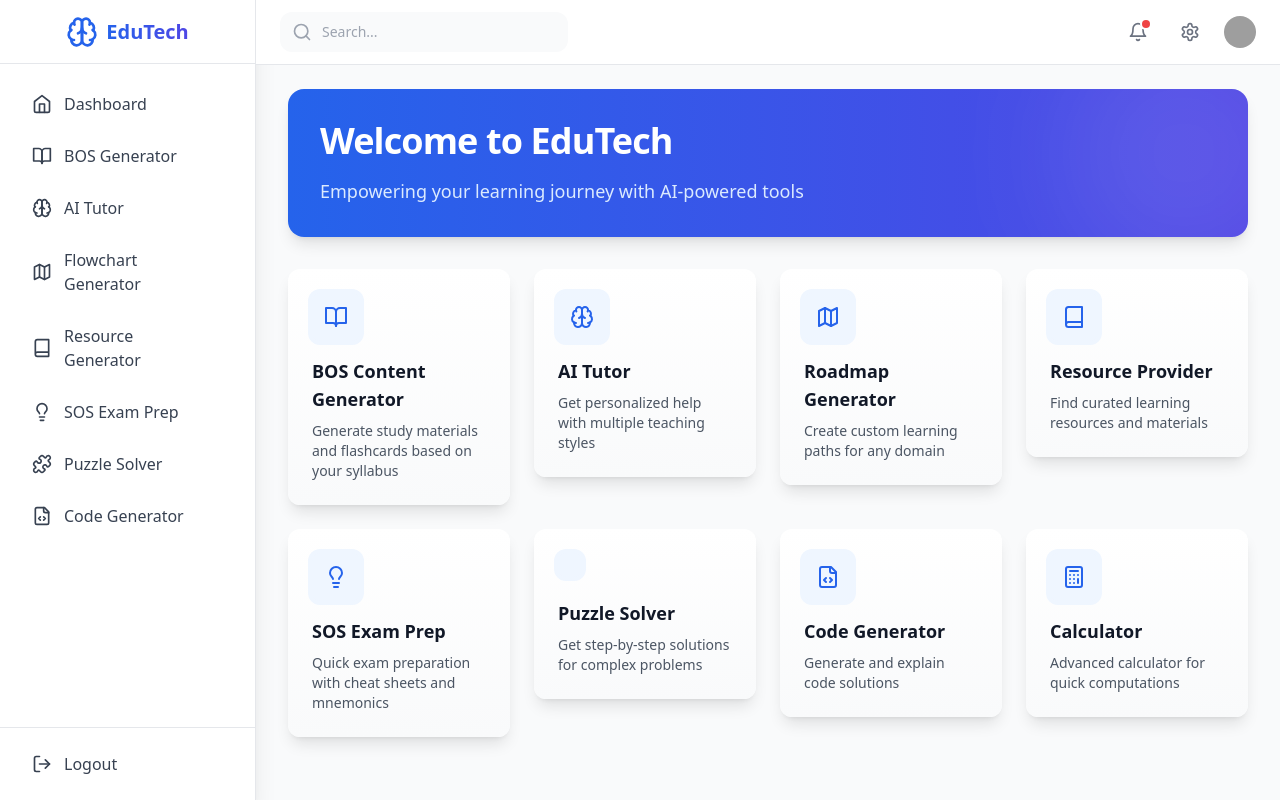
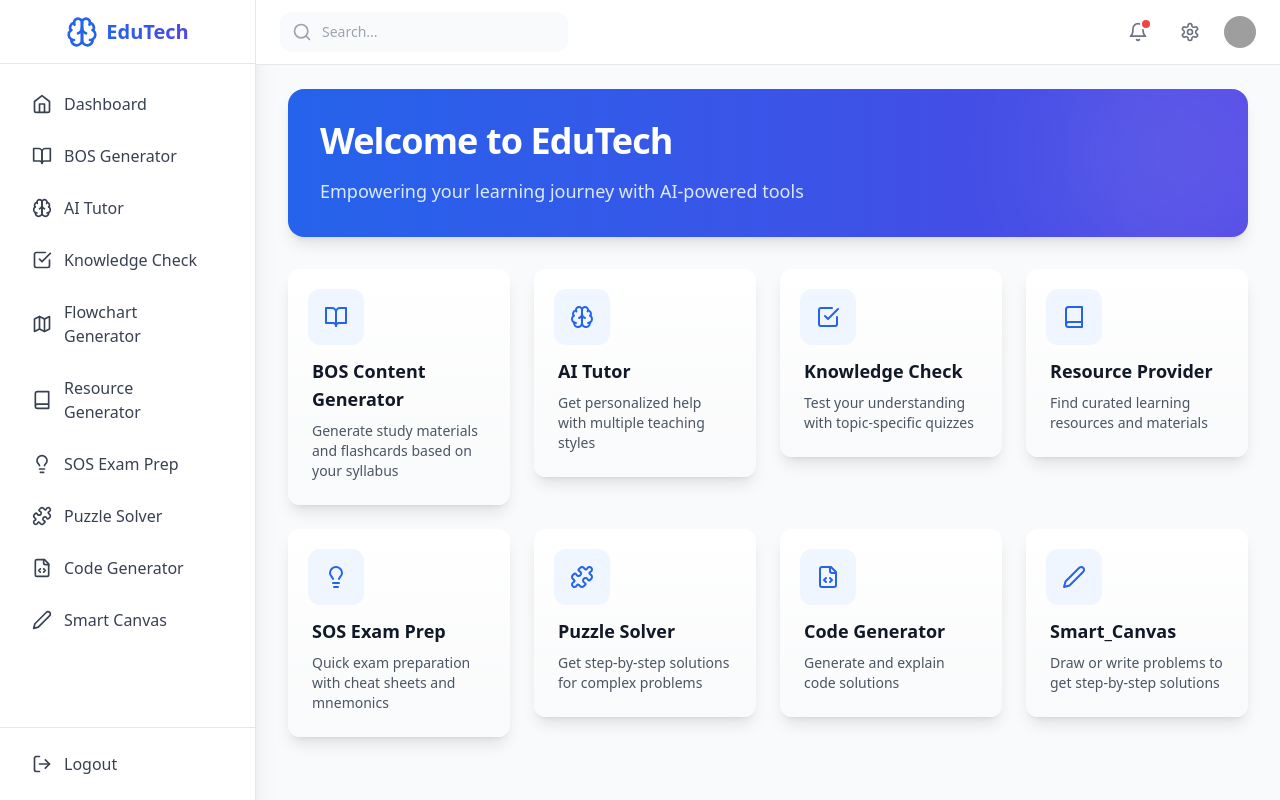
Before and after one commit to sudharshanpaul/EduTech, a React (Vite) app: page / in a window 1280 px wide. Built offline with nearby package versions, Linux system fonts and the light colour scheme; grey boxes are pictures that could not be loaded.

Commit message:
Frontend fixed

```diff
--- a/src/components/dashboard/Dashboard.tsx
+++ b/src/components/dashboard/Dashboard.tsx
@@ -1,7 +1,7 @@
 import React from 'react';
 import FeatureCard from './FeatureCard';
 import { Feature } from '../../types';
-import { BookOpen, Brain, Map, Book, Lightbulb, Puzzle as PuzzlePiece, FileCode, Calculator } from 'lucide-react';
+import { BookOpen, Brain, Map, Book, Lightbulb, Puzzle as PuzzlePiece, FileCode, Pen ,CheckSquare} from 'lucide-react';
 
 const features: Feature[] = [
   {
@@ -18,13 +18,13 @@ const features: Feature[] = [
     icon: 'Brain',
     path: '/ai_tutor'
   },
-  {
-    id: '3',
-    title: 'Roadmap Generator',
-    description: 'Create custom learning paths for any domain',
-    icon: 'Map',
-    path: '/flowchart_generator'
-  },
+ {
+  id: '3',
+  title: 'Knowledge Check',
+  description: 'Test your understanding with topic-specific quizzes',
+  icon: 'CheckSquare',
+  path: '/quiz'
+},
   {
     id: '4',
     title: 'Resource Provider',
@@ -43,7 +43,7 @@ const features: Feature[] = [
     id: '6',
     title: 'Puzzle Solver',
     description: 'Get step-by-step solutions for complex problems',
-    icon: 'PuzzlePiece',
+    icon: 'Puzzle',
     path: '/puzzle_solver'
   },
   {
@@ -55,10 +55,10 @@ const features: Feature[] = [
   },
   {
     id: '8',
-    title: 'Calculator',
-    description: 'Advanced calculator for quick computations',
-    icon: 'Calculator',
-    path: '/calculator'
+    title: 'Smart_Canvas',
+    description:'Draw or write problems to get step-by-step solutions',
+    icon: 'Pen',
+    path: '/canvas'
   }
 ];
 
@@ -79,7 +79,7 @@ const Dashboard = () => {
         </div>
       </div>
 
-      <div className="grid grid-cols-1 gap-6 sm:grid-cols-2 lg:grid-cols-3 xl:grid-cols-4">
+      <div className="grid grid-cols-1 gap-6 sm:grid-cols-2 lg:grid-cols-3 xl:grid-cols-4 ">
         {features.map((feature, index) => (
           <div
             key={feature.id}
--- a/src/components/layout/Sidebar.tsx
+++ b/src/components/layout/Sidebar.tsx
@@ -1,17 +1,20 @@
 import React from 'react';
 import { Link } from 'react-router-dom'; // Add this import
-import { Home, BookOpen, Brain, Map, Book, Lightbulb, Puzzle as PuzzlePiece, FileCode, Settings, LogOut } from 'lucide-react';
+import { Home, BookOpen, Brain, Map, Book, Lightbulb, Puzzle ,CheckSquare , Pen as PuzzlePiece, FileCode, Settings, LogOut ,Pen,} from 'lucide-react';
 import { NavigationItem } from '../../types';
 
 const navigation: NavigationItem[] = [
   { name: 'Dashboard', path: '/', icon: 'Home' },
   { name: 'BOS Generator', path: '/bos', icon: 'BookOpen' },
   { name: 'AI Tutor', path: '/ai_tutor', icon: 'Brain' },
+  { name: 'Knowledge Check', path: '/quiz', icon: 'CheckSquare' },
   { name: 'Flowchart Generator', path: '/flowchart_generator', icon: 'Map' },
   { name: 'Resource Generator', path: '/resource_generator', icon: 'Book' },
   { name: 'SOS Exam Prep', path: '/sos_exam_prep_kit', icon: 'Lightbulb' },
   { name: 'Puzzle Solver', path: '/puzzle_solver', icon: 'PuzzlePiece' },
-  { name: 'Code Generator', path: '/code_generator', icon: 'FileCode' }, // Fixed path to match route
+  { name: 'Code Generator', path: '/code_generator', icon: 'FileCode' },
+  { name: 'Smart Canvas', path: '/canvas', icon: 'Pen' },
+   // Fixed path to match route
 ];
 
 const Sidebar = () => {
@@ -22,8 +25,10 @@ const Sidebar = () => {
     Map: <Map className="w-5 h-5" />,
     Book: <Book className="w-5 h-5" />,
     Lightbulb: <Lightbulb className="w-5 h-5" />,
-    PuzzlePiece: <PuzzlePiece className="w-5 h-5" />,
+    PuzzlePiece: <Puzzle className="w-5 h-5" />,
     FileCode: <FileCode className="w-5 h-5" />,
+    CheckSquare: <CheckSquare className="w-5 h-5" />,
+    Pen: <Pen className="w-5 h-5" />,
   };
 
   return (
```
